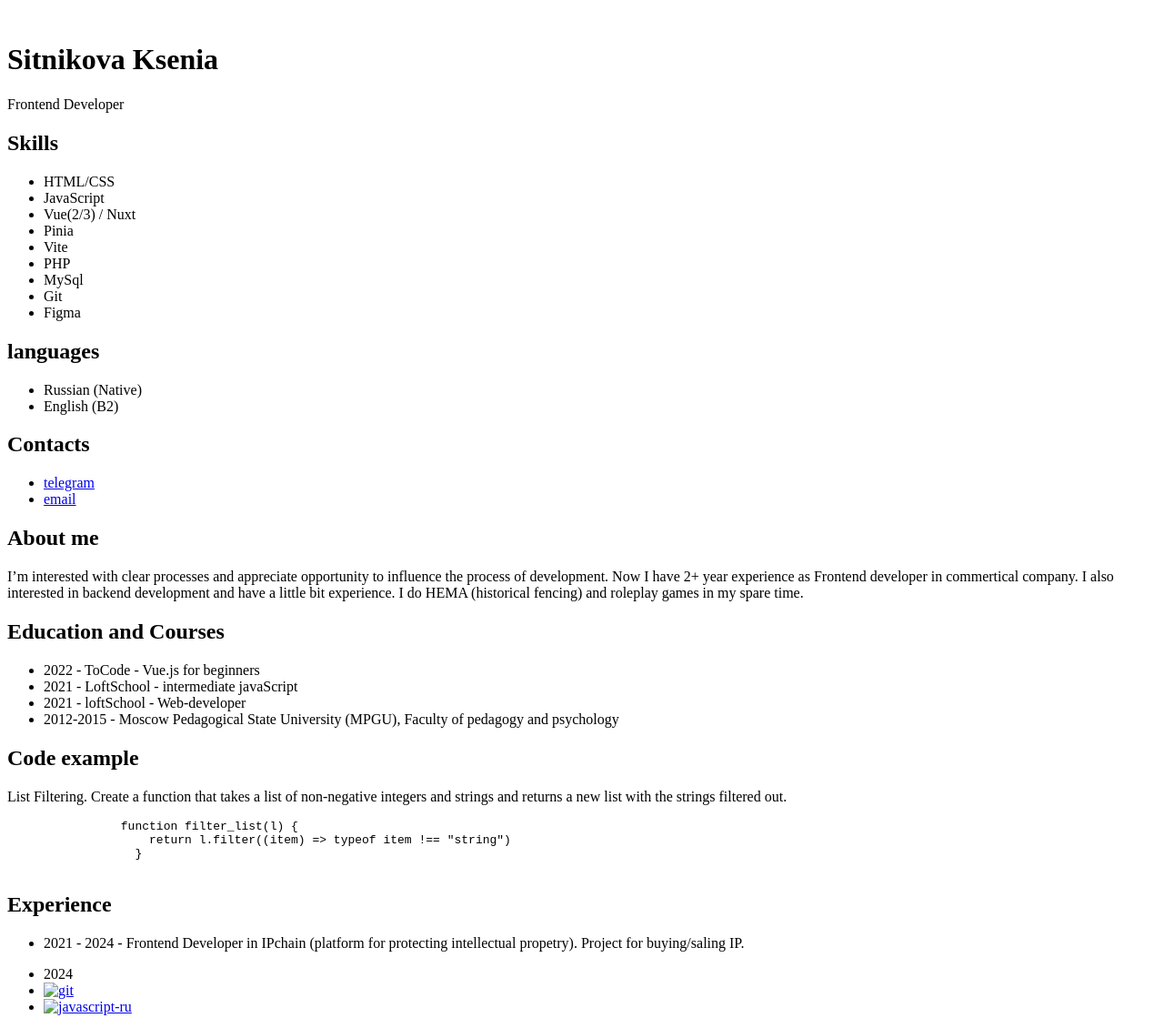
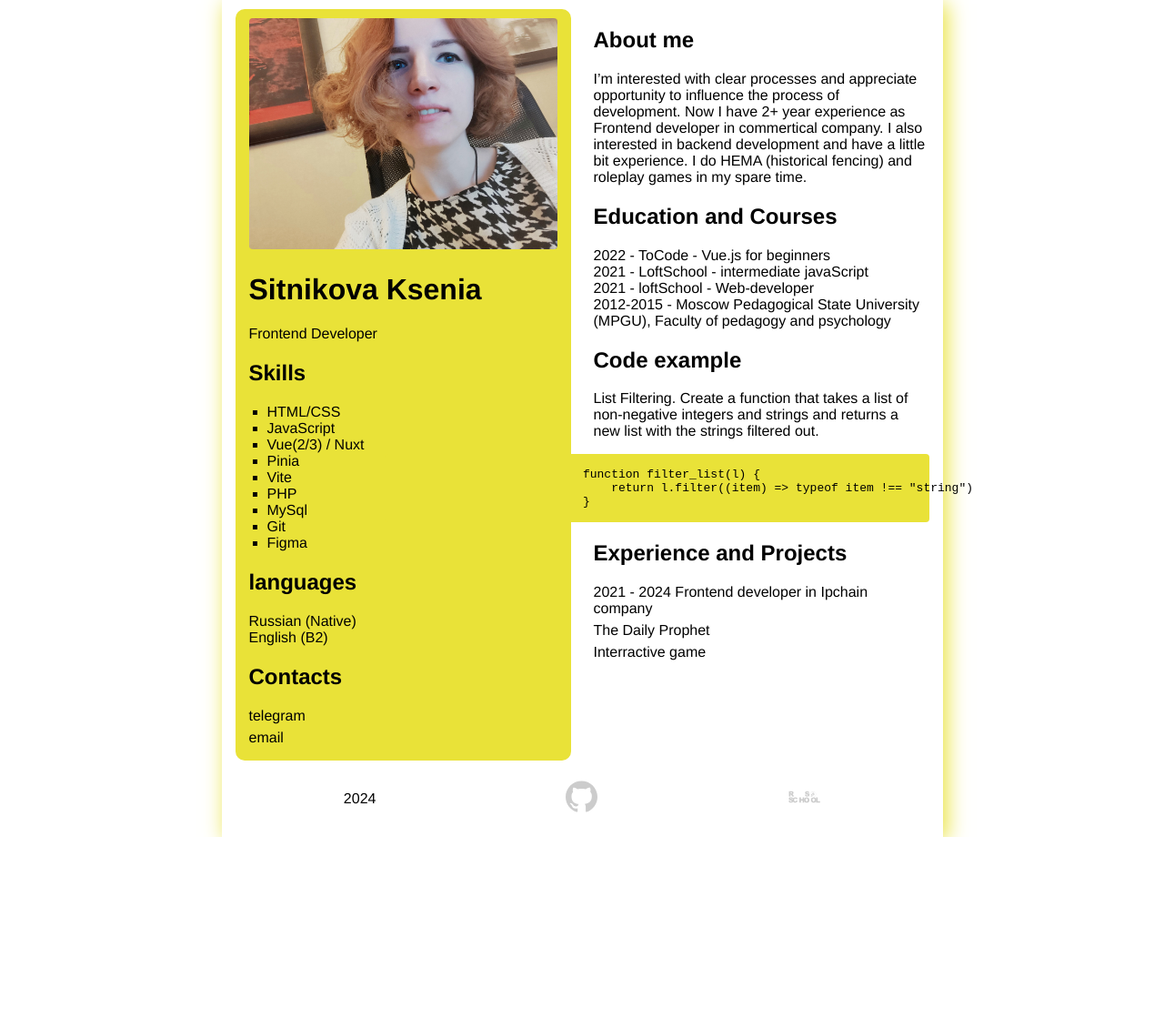
Before and after one commit to K-Sitnikova/rsschool-cv, a plain HTML site: page index.html in a window 1280 px wide. Shown: the whole page at 91% size. After the commit the page ends 920 px from the top, so only its background shows below. Drawn offline with Linux system fonts and the light colour scheme; a web font is replaced by a local one.

Commit message:
feat: add styles and information

```diff
--- a/index.html
+++ b/index.html
@@ -3,94 +3,112 @@
 <head>
     <meta charset="UTF-8">
     <meta name="viewport" content="width=device-width, initial-scale=1.0">
+    <link rel="preconnect" href="https://fonts.googleapis.com">
+    <link rel="preconnect" href="https://fonts.gstatic.com" crossorigin>
+    <link href="https://fonts.googleapis.com/css2?family=Georama:ital,wght@0,100..900;1,100..900&display=swap" rel="stylesheet">
+    <link rel="stylesheet" href="style.css">
     <title>Ksenia Sitnikova CV</title>
 </head>
 <body>
-    <header>
-        <img src="" alt="">
-        <h1>Sitnikova Ksenia</h1>
-        <p>Frontend Developer</p>
+    <div class="container">
+        <div class="container__about">
+            <div class="container__about--left">
+                <header class="header">
+                    <img class="header__photo" src="photo.jpg" alt="Sitnikova Ksenia">
+                    <h1 class="header__title">Sitnikova Ksenia</h1>
+                    <p class="header__desc">Frontend Developer</p>
                 </header>
-    <main>
-        <section>
-            <h2>Skills</h2>
-            <ul>
-                <li>HTML/CSS</li>
-                <li>JavaScript</li>
-                <li>Vue(2/3) / Nuxt</li>
-                <li>Pinia</li>
-                <li>Vite</li>
-                <li>PHP</li>
-                <li>MySql</li>
-                <li>Git</li>
-                <li>Figma</li>
+                <main class="main">
+                    <section class="skills">
+                        <h2 class="skills__title">Skills</h2>
+                        <ul class="skills__items">
+                            <li class="skills__items-item">HTML/CSS</li>
+                            <li class="skills__items-item">JavaScript</li>
+                            <li class="skills__items-item">Vue(2/3) / Nuxt</li>
+                            <li class="skills__items-item">Pinia</li>
+                            <li class="skills__items-item">Vite</li>
+                            <li class="skills__items-item">PHP</li>
+                            <li class="skills__items-item">MySql</li>
+                            <li class="skills__items-item">Git</li>
+                            <li class="skills__items-item">Figma</li>
                         </ul>
                     </section>
-        <section>
-            <h2>languages</h2>
-            <ul>
-                <li>Russian (Native)</li>
-                <li>English (B2)</li>
+                    <section class="languages">
+                        <h2 class="languages__title">languages</h2>
+                        <ul class="languages__items">
+                            <li class="languages__items-item">Russian (Native)</li>
+                            <li class="languages__items-item">English (B2)</li>
                         </ul>
                     </section>
-        <section>
-            <h2>Contacts</h2>
-            <ul>
-                <li>
-                    <a href="https://t.me/blackberry_fox">telegram</a>
+                    <section class="contacts">
+                        <h2 class="contacts__title">Contacts</h2>
+                        <ul class="contacts__items">
+                            <li class="contacts__items-item">
+                                <a class="contacts__items-link" href="https://t.me/blackberry_fox">telegram</a>
                             </li>
-                <li>
-                    <a href="mailto:xenyasitnikova@yandex.ru">email</a>
+                            <li class="contacts__items-item">
+                                <a class="contacts__items-link" href="mailto:xenyasitnikova@yandex.ru">email</a>
                             </li>
                         </ul>
                     </section>
                 </main>
-    <aside>
-        <section>
-            <h2>About me</h2>
-            <p>I’m interested with clear processes and appreciate opportunity to influence the process of development. Now I have 2+ year experience as Frontend developer in commertical company. I also interested in backend development and have a little bit experience. I do HEMA (historical fencing) and roleplay games in my spare time.</p>
+            </div>
+            <div class="container__about--right">
+                <aside class="aside">
+                    <section class="about">
+                        <h2 class="about__title">About me</h2>
+                        <p class="about__desc">I’m interested with clear processes and appreciate opportunity to influence the process of development. Now I have 2+ year experience as Frontend developer in commertical company. I also interested in backend development and have a little bit experience. I do HEMA (historical fencing) and roleplay games in my spare time.</p>
                     </section>
-        <section>
-            <h2>Education and Courses</h2>
-            <ul>
-                <li>2022 - ToCode - Vue.js for beginners</li>
-                <li>2021 - LoftSchool - intermediate javaScript</li>
-                <li>2021 - loftSchool - Web-developer</li>
-                <li>2012-2015 - Moscow Pedagogical State University (MPGU), Faculty of pedagogy and psychology</li>
+                    <section class="education">
+                        <h2 class="education__title">Education and Courses</h2>
+                        <ul class="education__items">
+                            <li class="education__items-item">2022 - ToCode - Vue.js for beginners</li>
+                            <li class="education__items-item">2021 - LoftSchool - intermediate javaScript</li>
+                            <li class="education__items-item">2021 - loftSchool - Web-developer</li>
+                            <li class="education__items-item">2012-2015 - Moscow Pedagogical State University (MPGU), Faculty of pedagogy and psychology</li>
                         </ul>
                     </section>
-        <section>
-            <h2>Code example</h2>
-            <p>List Filtering. Create a function that takes a list of non-negative integers and strings and returns a new list with the strings filtered out.</p>
-            <pre>
+                    <section class="example">
+                        <h2 class="example__title">Code example</h2>
+                        <p class="example__desc">List Filtering. Create a function that takes a list of non-negative integers and strings and returns a new list with the strings filtered out.</p>
+                        <pre class="example__code"><code>
                             function filter_list(l) {
                                 return l.filter((item) => typeof item !== "string")
                             }
-            </pre>
+                        </code></pre>
                     </section>
-        <section>
-            <h2>Experience</h2>
-            <ul>
-                <li>2021 - 2024 - Frontend Developer in IPchain (platform for protecting intellectual propetry). Project for buying/saling IP.</li>
+                    <section class="experience">
+                        <h2 class="experience__title">Experience and Projects</h2>
+                        <ul class="experience__items">
+                            <li class="experience__items-item">2021 - 2024 Frontend developer in Ipchain company</li>
+                            <li class="experience__items-item">
+                                <a class="experience__items-link" target="_blank" href="https://github.com/K-Sitnikova/the_Daily_Prophet">The Daily Prophet</a>
+                            </li>
+                            <li class="experience__items-item">
+                                <a class="experience__items-link" target="_blank" href="https://github.com/K-Sitnikova/horror_story">Interractive game</a>
+                            </li>
                         </ul>
                     </section>
                 </aside>
-    <footer>
-        <nav>
-            <ul>
-                <li>2024</li>
-                <li>
-                    <a href="https://github.com/K-Sitnikova">
-                        <img src="" alt="git">
+            </div>
+        </div>
+        <footer class="footer">
+            <nav class="footer__nav">
+                <ul class="footer__items">
+                    <li class="footer__items-item">2024</li>
+                    <li class="footer__items-item">
+                        <a class="footer__items-link" target="_blank" href="https://github.com/K-Sitnikova">
+                            <img class="footer__items-image" src="git.svg" alt="git">
                         </a>
                     </li>
-                <li>
-                    <a href="https://rs.school/courses/javascript-ru">
-                        <img src="" alt="javascript-ru">
+                    <li class="footer__items-item">
+                        <a class="footer__items-link" target="_blank" href="https://rs.school/courses/javascript-ru">
+                            <img class="footer__items-image" src="icon.svg" alt="javascript-ru">
                         </a>
                     </li>
                 </ul>
             </nav>
         </footer>
+    </div>
 </body>
 </html>
--- a/style.css
+++ b/style.css
@@ -1,4 +1,100 @@
 html, body, div {
 	margin: 0;
 	padding: 0;
+	font-family: "Georama", "Helvetica", sans-serif;
+	font-optical-sizing: auto;
 }
+ * {
+	box-sizing: border-box;
+ }
+
+ul, ol, li {
+	list-style-type: none;
+	padding: 0;
+	margin: 0;
+}
+
+img {
+	width: 100%;
+	height: 100%;
+	border-radius: 4px;
+}
+
+pre {
+	margin-left: -230px;
+    background-color: #e9e238;
+    border-radius: 4px;
+}
+
+a {
+	text-decoration: none;
+}
+
+a:visited, a:active, a:link {
+	color: inherit;
+}
+
+.container {
+	max-width: 793px;
+    width: 100%;
+	margin: 0 auto;
+    padding: 10px 15px;
+	box-shadow: 4px 4px 22px #e9e238;
+}
+
+.container__about {
+    display: grid;
+    grid-template-columns: repeat(2, minmax(350px, 1fr));
+    grid-column-gap: 25px;
+}
+
+.container__about--left {
+	background-color: #e9e238;
+	margin-bottom: 10px;
+	border-radius: 10px;
+	padding: 10px 15px;
+}
+
+.skills__items {
+	padding-left: 20px;
+}
+
+.skills__items-item {
+	list-style-type: square;
+}
+
+footer {
+	padding: 10px 15px;
+}
+
+.contacts__items-item,
+.experience__items-item {
+	margin-bottom: 6px;
+}
+
+.contacts__items-link,
+.experience__items-link {
+	background-image: linear-gradient(to right, #000, #000);
+	background-size: 0% 2px;
+	background-repeat: no-repeat;
+	background-position: left bottom;
+	padding-bottom: 3px;
+}
+
+.contacts__items-link:hover,
+.experience__items-link:hover {
+	background-size: 100% 2px;
+	transition: 0.5s;
+}
+
+.footer__items {
+	display: grid;
+	grid-template-columns: repeat(3, 1fr);
+	align-items: center;
+	justify-items: center;
+}
+
+.footer__items-image {
+	width: 35px;
+	height: 40px;
+}
```
Also changed, not shown: git.svg (added), icon.svg (added), photo.jpg (added). Lines whose indentation alone changed are shown as unchanged.
